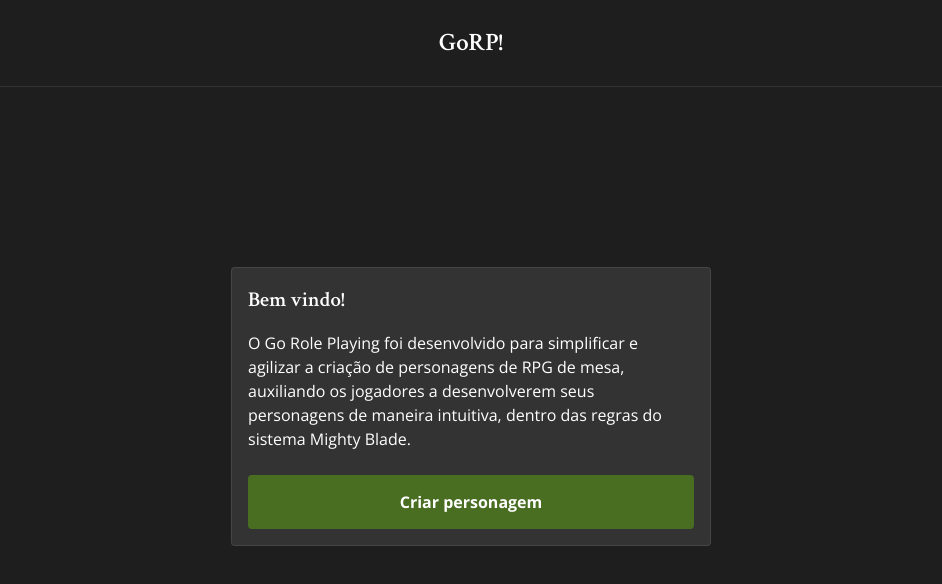
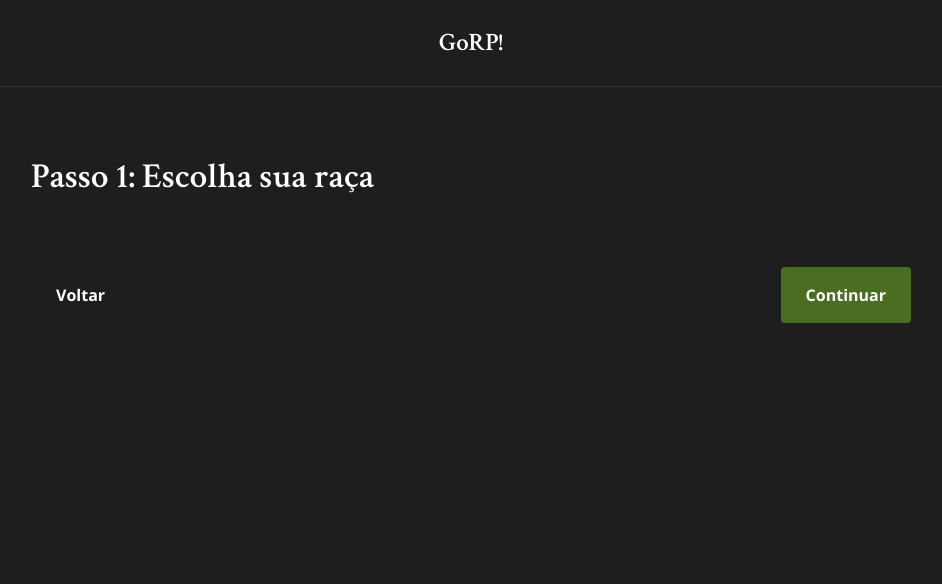
Before and after one commit to marcosvbs/go-role-playing, a React (Vite) app: page / in a window 1280 px wide. Shown: the top 584 px of the page, without its empty margins (169-1111 px from the left). Built offline with nearby package versions, Linux system fonts and the light colour scheme.

Commit message:
add raceSelection page, navigationBar component and containedButton refatoration

```diff
--- a/src/App.tsx
+++ b/src/App.tsx
@@ -1,12 +1,14 @@
 import { ThemeProvider } from "styled-components";
 import { GlobalStyle } from "./styles/global";
 import { defaultTheme } from "./styles/themes/default";
-import { Home } from "./pages/Home";
+import { RaceSelection } from "./pages/RaceSelection";
+// import { Home } from "./pages/Home";
 
 export function App() {
   return (
     <ThemeProvider theme={defaultTheme}>
-      <Home />
+      {/* <Home /> */}
+      <RaceSelection />
       <GlobalStyle />
     </ThemeProvider>
   );
--- /dev/null
+++ b/src/components/Button/index.tsx
@@ -0,0 +1,15 @@
+import { ContainedButton, OutlinedButton } from "./styles";
+
+interface ContainedButtonProps {
+  label: string;
+  type: "contained" | "outlined";
+}
+
+export function Button({ label, type }: ContainedButtonProps) {
+  switch (type) {
+    case "contained":
+      return <ContainedButton>{label}</ContainedButton>;
+    case "outlined":
+      return <OutlinedButton>{label}</OutlinedButton>;
+  }
+}
--- /dev/null
+++ b/src/components/Button/styles.ts
@@ -0,0 +1,31 @@
+import styled from "styled-components";
+
+const Button = styled.a`
+  display: flex;
+  align-items: center;
+  justify-content: center;
+
+  padding: 1rem 1.5rem;
+
+  border-radius: 4px;
+
+  cursor: pointer;
+`;
+
+export const ContainedButton = styled(Button)`
+  background-color: ${(props) => props.theme["green-400"]};
+  border: 1px solid transparent;
+
+  &:hover {
+    background-color: ${(props) => props.theme["green-300"]};
+  }
+`;
+
+export const OutlinedButton = styled(Button)`
+  background-color: ${(props) => props.theme.black};
+  border: 1px solid transparent;
+
+  &:hover {
+    border: 1px solid ${(props) => props.theme["green-300"]};
+  }
+`;
--- a/src/components/ContainedButton/index.tsx
+++ /dev/null
@@ -1,9 +0,0 @@
-import { ButtonContainer } from "./styles";
-
-interface ContainedButtonProps {
-  label: string;
-}
-
-export function ContainedButton({ label }: ContainedButtonProps) {
-  return <ButtonContainer>{label}</ButtonContainer>;
-}
--- a/src/components/ContainedButton/styles.ts
+++ /dev/null
@@ -1,19 +0,0 @@
-import styled from "styled-components";
-
-export const ButtonContainer = styled.a`
-  display: flex;
-  align-items: center;
-  justify-content: center;
-
-  padding: 1rem 1.5rem;
-
-  border-radius: 4px;
-
-  background-color: ${(props) => props.theme["green-400"]};
-
-  cursor: pointer;
-
-  &:hover {
-    background-color: ${(props) => props.theme["green-300"]};
-  }
-`;
--- /dev/null
+++ b/src/components/NavigationBar/index.tsx
@@ -0,0 +1,11 @@
+import { Button } from "../Button";
+import { NavigationBarContainer } from "./styles";
+
+export function NavigationBar() {
+  return (
+    <NavigationBarContainer>
+      <Button label={"Voltar"} type={"outlined"} />
+      <Button label={"Continuar"} type={"contained"} />
+    </NavigationBarContainer>
+  );
+}
--- /dev/null
+++ b/src/components/NavigationBar/styles.ts
@@ -0,0 +1,13 @@
+import styled from "styled-components";
+
+export const NavigationBarContainer = styled.nav`
+  display: flex;
+  flex-direction: row;
+
+  align-items: center;
+  justify-content: space-between;
+
+  margin-top: 4rem;
+
+  max-width: 880px;
+`;
--- a/src/pages/Home/index.tsx
+++ b/src/pages/Home/index.tsx
@@ -1,4 +1,4 @@
-import { ContainedButton } from "../../components/ContainedButton";
+import { Button } from "../../components/Button";
 import { Header } from "../../components/Header";
 import { HomeContainer } from "./styles";
 
@@ -15,7 +15,7 @@ export function Home() {
             desenvolverem seus personagens de maneira intuitiva, dentro das
             regras do sistema Mighty Blade.
           </p>
-          <ContainedButton label={"Criar personagem"} />
+          <Button label={"Criar personagem"} type={"contained"} />
         </div>
       </HomeContainer>
     </>
--- /dev/null
+++ b/src/pages/RaceSelection/index.tsx
@@ -0,0 +1,15 @@
+import { Header } from "../../components/Header";
+import { NavigationBar } from "../../components/NavigationBar";
+import { RaceSelectionContainer } from "./styles";
+
+export function RaceSelection() {
+  return (
+    <>
+      <Header />
+      <RaceSelectionContainer>
+        <h3>Passo 1: Escolha sua raça</h3>
+        <NavigationBar />
+      </RaceSelectionContainer>
+    </>
+  );
+}
--- /dev/null
+++ b/src/pages/RaceSelection/styles.ts
@@ -0,0 +1,11 @@
+import styled from "styled-components";
+
+export const RaceSelectionContainer = styled.div`
+  display: flex;
+  flex-direction: column;
+  margin: 0 auto;
+
+  max-width: 880px;
+
+  margin-top: 4rem;
+`;
```
